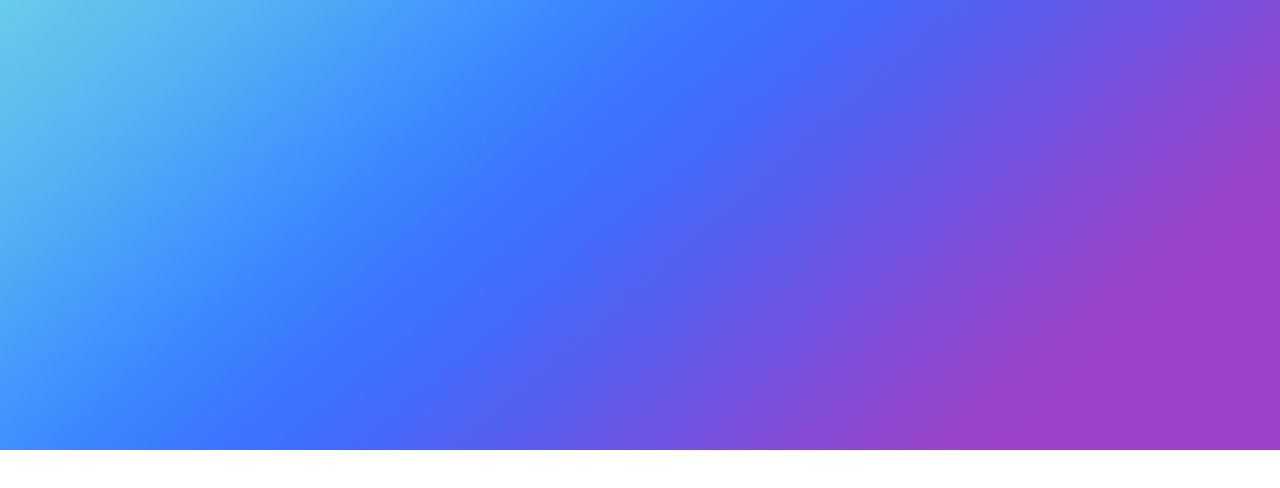
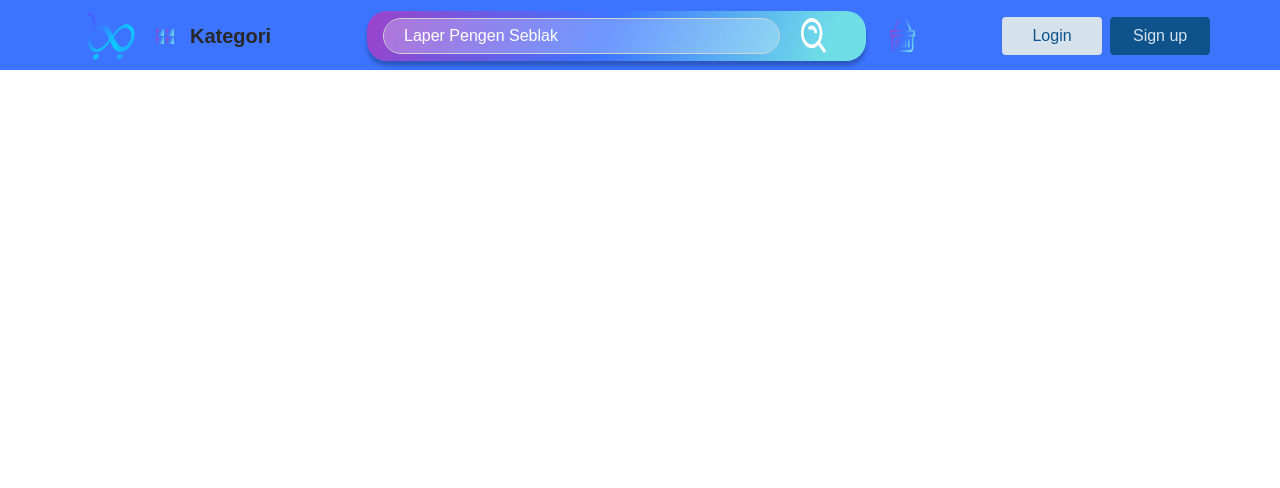
Before and after one commit to PklInternetSlim/InfiniteMart, a plain HTML site: page User/Home.html in a window 1280 px wide. Drawn offline with Linux system fonts and the light colour scheme.

Commit message:
membuat navbar

```diff
--- /dev/null
+++ b/Assets/css/home.css
@@ -0,0 +1,93 @@
+@import url("Variable.css");
+
+.navbar-home {
+  width: 100vw;
+  height: 70px;
+  background-color: #3c74ff;
+}
+
+.wrap {
+  display: flex;
+  align-items: center;
+}
+
+.searchBarWrap {
+  height: 50px;
+  background: linear-gradient(
+    110.98deg,
+    #9b43ca 0.31%,
+    #3c74ff 47.99%,
+    #61c0ee 79.47%,
+    #6fdee7 91.86%
+  );
+  box-shadow: 0px 5px 4px rgba(0, 0, 0, 0.25);
+  border-radius: 20px;
+  display: flex;
+  align-items: center;
+}
+
+.searchBar {
+  width: 85%;
+  border-radius: 20px;
+  background-color: rgba(255, 255, 255, 0.25);
+  color: #fff;
+  padding: 5px 20px;
+  font-family: var(--fontFamily);
+}
+
+.searchBar::placeholder {
+  color: #fff;
+}
+
+.searchBar:focus {
+  color: #282828;
+}
+
+span.category {
+  font-family: var(--fontFamily);
+  font-size: 20px;
+  color: #282828;
+  font-weight: bold;
+}
+
+.btn-login {
+  width: 35%;
+  background-color: #d6e2eb;
+  font-weight: 500;
+  font-family: var(--fontFamily);
+  color: #0e538c;
+}
+
+.btn-signup {
+  width: 35%;
+  background-color: #0e538c;
+  font-weight: 500;
+  font-family: var(--fontFamily);
+  color: #d6e2eb;
+}
+
+/*
+
+.kategori {
+  align-items: center;
+  height: 100%;
+  display: flex;
+  margin-left: 1.5rem;
+}
+
+.kategori span {
+  font-family: var(--fontFamily);
+  font-size: 20px;
+  color: #282828;
+  font-weight: bold;
+}
+
+.wrapSearch {
+  width: 50%;
+  justify-content: center;
+  display: flex;
+}
+
+.btnWrap {
+  margin-left: 2vw;
+} */
--- a/User/Home.html
+++ b/User/Home.html
@@ -1,14 +1,60 @@
 <!DOCTYPE html>
 <html lang="en">
+
 <head>
     <meta charset="UTF-8">
     <meta name="viewport" content="width=device-width, initial-scale=1.0">
     <title>Home</title>
     <link rel='stylesheet' href='../Assets/css/bootstrap.min.css'>
-    <link rel="stylesheet" type="text/css" href="../Assets/css/Register.css">
     <link rel="icon" href="../Assets/img/logo_transparent.png">
+    <link rel="stylesheet" href="../Assets/css/home.css">
 </head>
+
 <body>
 
+    <!-- * navbvar -->
+    <nav class="navbar-home">
+        <div class="container">
+            <div class="row d-flex align-items-center">
+                <div class="col-3 d-flex align-items-center">
+                    <a class="navbar-brand" href="#">
+                        <img src="../Assets/img/logo_transparent.png" alt="InfiniteMart" width="58" height="62"
+                            class="user-select-none">
+                    </a>
+                    <img src="../Assets/img/icon/kategori-btn.png" alt="">
+                    <span class="mx-3 category">Kategori</span>
+                </div>
+                <div class="col-6">
+                    <div class="row justify-content-center">
+                        <div class="col-11">
+                            <div class="searchBarWrap p-3">
+                                <input type="text" class="searchBar form-control img-fluid"
+                                    placeholder="Laper Pengen Seblak">
+                                <button class="btn mx-2">
+                                    <img src="../Assets/img/icon/ikon-search-btn.png" alt="">
+                                </button>
+                            </div>
+                        </div>
+                        <div class="col-1 d-flex align-items-center">
+                            <img src="../Assets/img/icon/ikon-kẻanjang-btn.png" alt="">
+                        </div>
+                    </div>
+                </div>
+
+                <div class="col-3">
+                    <div class="row justify-content-end d-flex">
+                        <button class="btn btn-login">Login</button>&nbsp;&nbsp;
+                        <button class="btn btn-signup">Sign up</button>
+                    </div>
+                </div>
+            </div>
+        </div>
+    </nav>
+    <!-- /navbar -->
+
+
 </body>
+<script src="../Assets/Js/popper.min.js"></script>
+<script src="../Assets/Js/bootstrap.min.js"></script>
+
 </html>
```
Also changed, not shown: Assets/img/icon/ikon-kẻanjang-btn.png (added), Assets/img/icon/ikon-search-btn.png (added), Assets/img/icon/kategori-btn.png (added).
